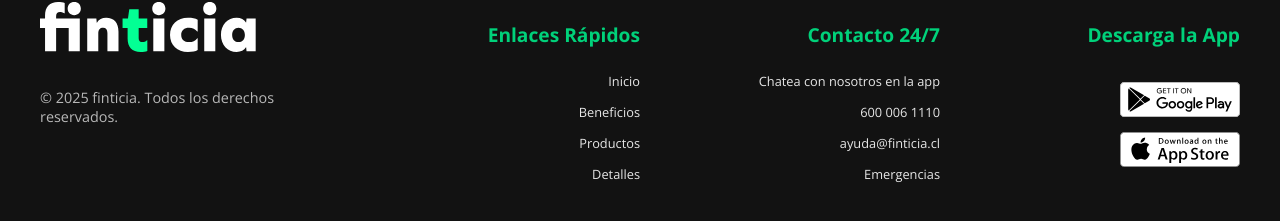
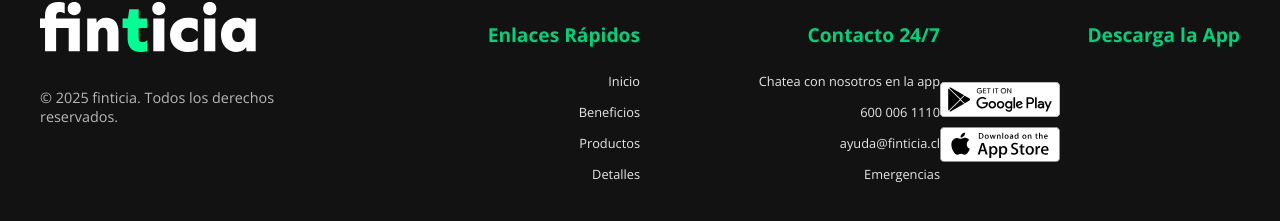
Before and after one commit to and318/finticia-landing, a React (Create React App) app: page / in a window 1280 px wide. Shown: the part 2624-2845 px from the top of the page. Built offline with nearby package versions, Linux system fonts and the light colour scheme; the HTML template or start-up script is replaced by a standard one; a web font is replaced by a local one.

Commit message:
Fix eslint bug for deploy

```diff
--- a/src/components/Footer/Footer.js
+++ b/src/components/Footer/Footer.js
@@ -35,8 +35,8 @@ function Footer() {
 
         <div className="footer-downloads">
           <h3>Descarga la App</h3>
-          <a href="javascript:void(0)" target="_blank" rel="noopener noreferrer"><img src={playStore} alt="Descargar en Play Store" /></a>
-          <a href="javascript:void(0)" target="_blank" rel="noopener noreferrer"><img src={appStore} alt="Descargar en App Store" /></a>
+          <img src={playStore} alt="Descargar en Play Store" />
+          <img src={appStore} alt="Descargar en App Store" />
         </div>
       </div>
     </footer>
```
